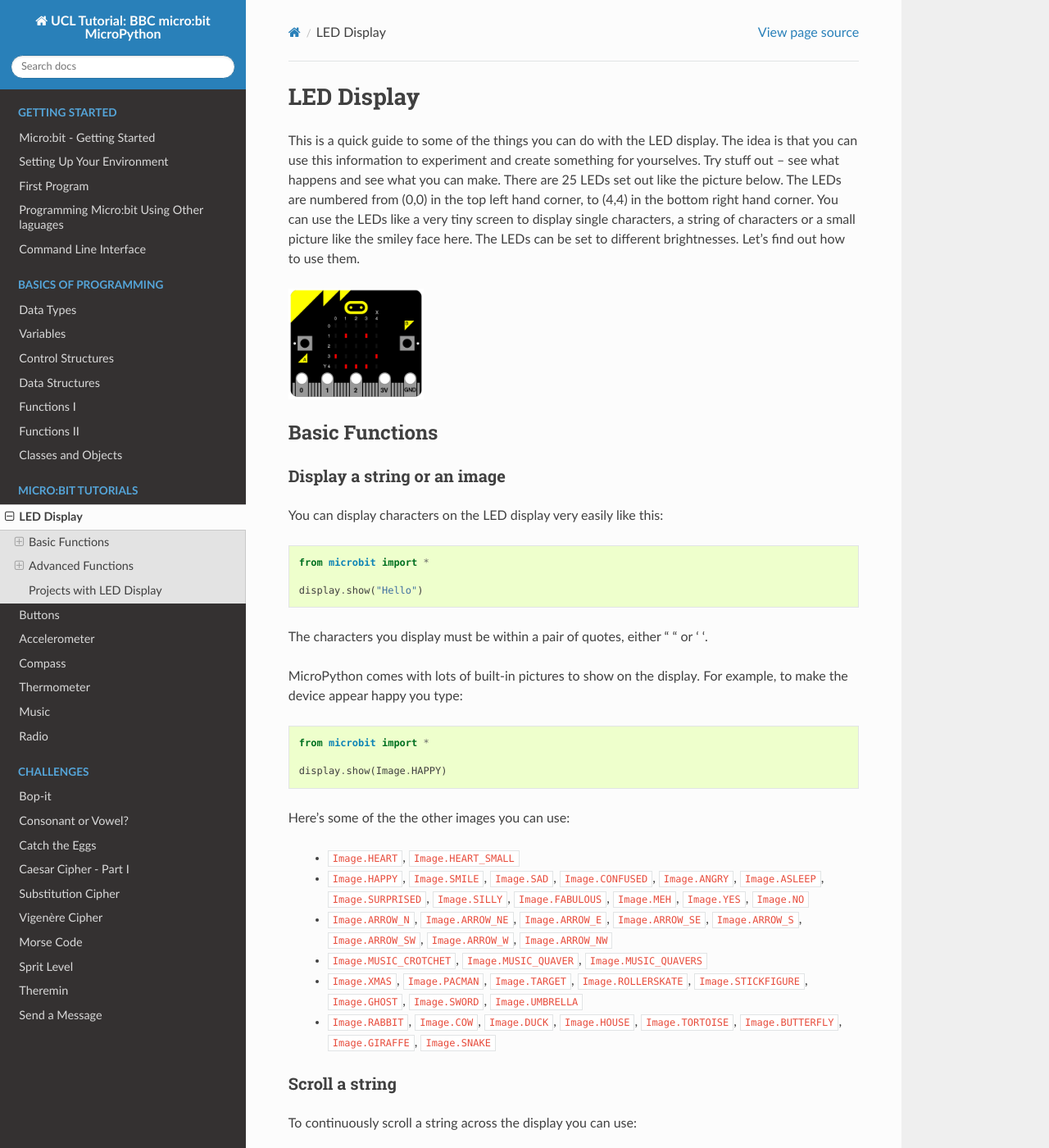
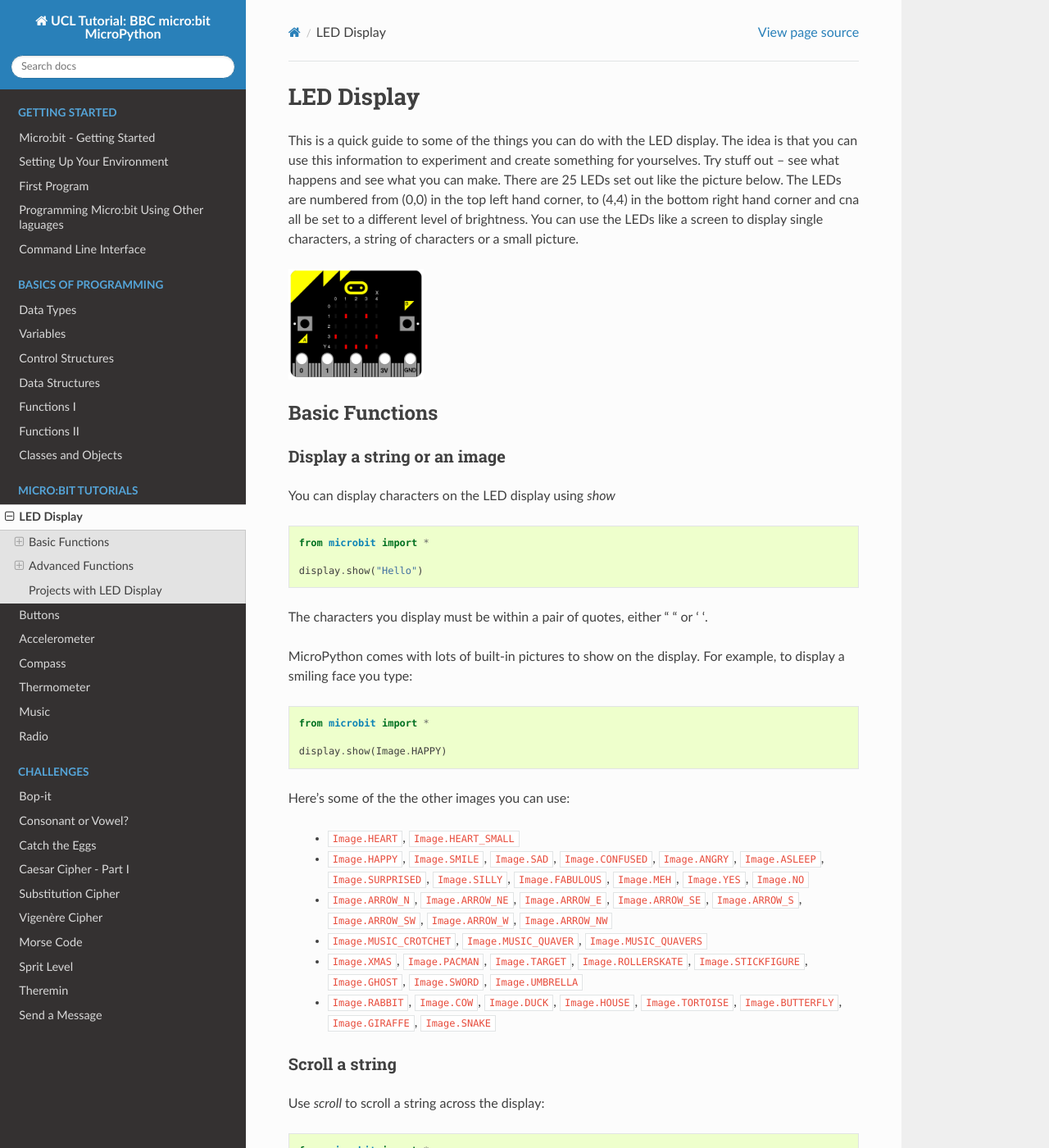
Before and after one commit to rharbird/microbit-challenges, a Sphinx documentation site: the page built from docs/source/tutorials/images.rst, in a window 1280 px wide and 1400 px high. Shown: the whole window at 82% size. Built offline with Sphinx 7.4.7 and the Read the Docs theme 2.0.0, drawn with Linux system fonts in a browser that asks for light colours; pages that are not in the unit, such as notebooks, are missing from menus; some of the changed text lies outside the part shown.

Commit message:
Modify text

```diff
--- a/docs/source/tutorials/images.rst
+++ b/docs/source/tutorials/images.rst
@@ -2,8 +2,10 @@
 LED Display
 ***********
 
-This is a quick guide to some of the things you can do with the LED display. The idea is that you can use this information to experiment and create something for yourselves. Try stuff out – see what happens and see what you can make.
-There are 25 LEDs  set out like the picture below. The LEDs are numbered from (0,0) in the  top left hand corner, to (4,4) in the bottom right hand corner. You can use the LEDs like a very tiny screen to display  single characters, a string of characters or  a small picture like the smiley face here.  The LEDs can be set to different brightnesses.  Let's find out how to use them.
+This is a quick guide to some of the things you can do with the LED display. The idea is that you can use this information to experiment and create something for
+yourselves. Try stuff out – see what happens and see what you can make. There are 25 LEDs  set out like the picture below. The LEDs are numbered from (0,0) in the
+top left hand corner, to (4,4) in the bottom right hand corner and cna all be set to a different level of brightness. You can use the LEDs like a screen to display
+single characters, a string of characters or a small picture.
 
 
 .. image:: assets/happy.png
@@ -16,7 +18,7 @@ Basic Functions
 Display a string or an image
 ----------------------------
 
-You can display characters on the LED display very easily like this::
+You can display characters on the LED display using `show` ::
 
     from microbit import *
 
@@ -25,7 +27,7 @@ You can display characters on the LED display very easily like this::
 The characters you display must be within a pair of quotes, either " " or ' '.
 
 MicroPython comes with lots of built-in pictures to show on the display.
-For example, to make the device appear happy you type::
+For example, to display a smiling face you type::
 
     from microbit import *
 
@@ -44,7 +46,7 @@ Here's some of the the other images you can use:
 
 Scroll a string
 ---------------
-To continuously scroll a string across the display you can use::
+Use `scroll` to scroll a string across the display::
 
     from microbit import *
 
@@ -65,7 +67,7 @@ Advanced Functions
 
 Set a pixel
 -----------
-You can set a pixel in the LED display using the ``set_pixel`` method::
+You can set a pixel brightness on the LED display using the ``set_pixel`` method::
 
     from microbit import *
 
```
